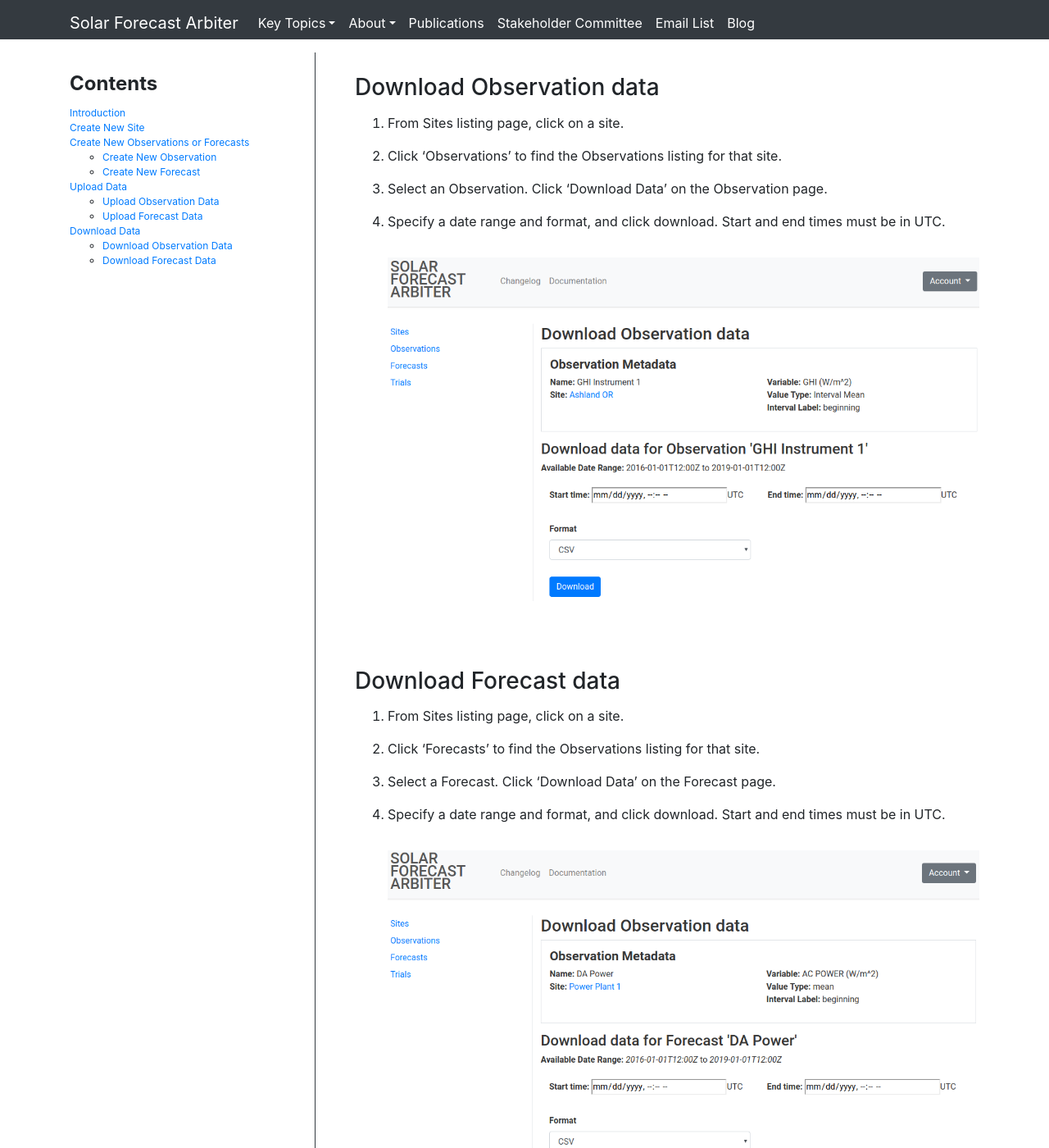
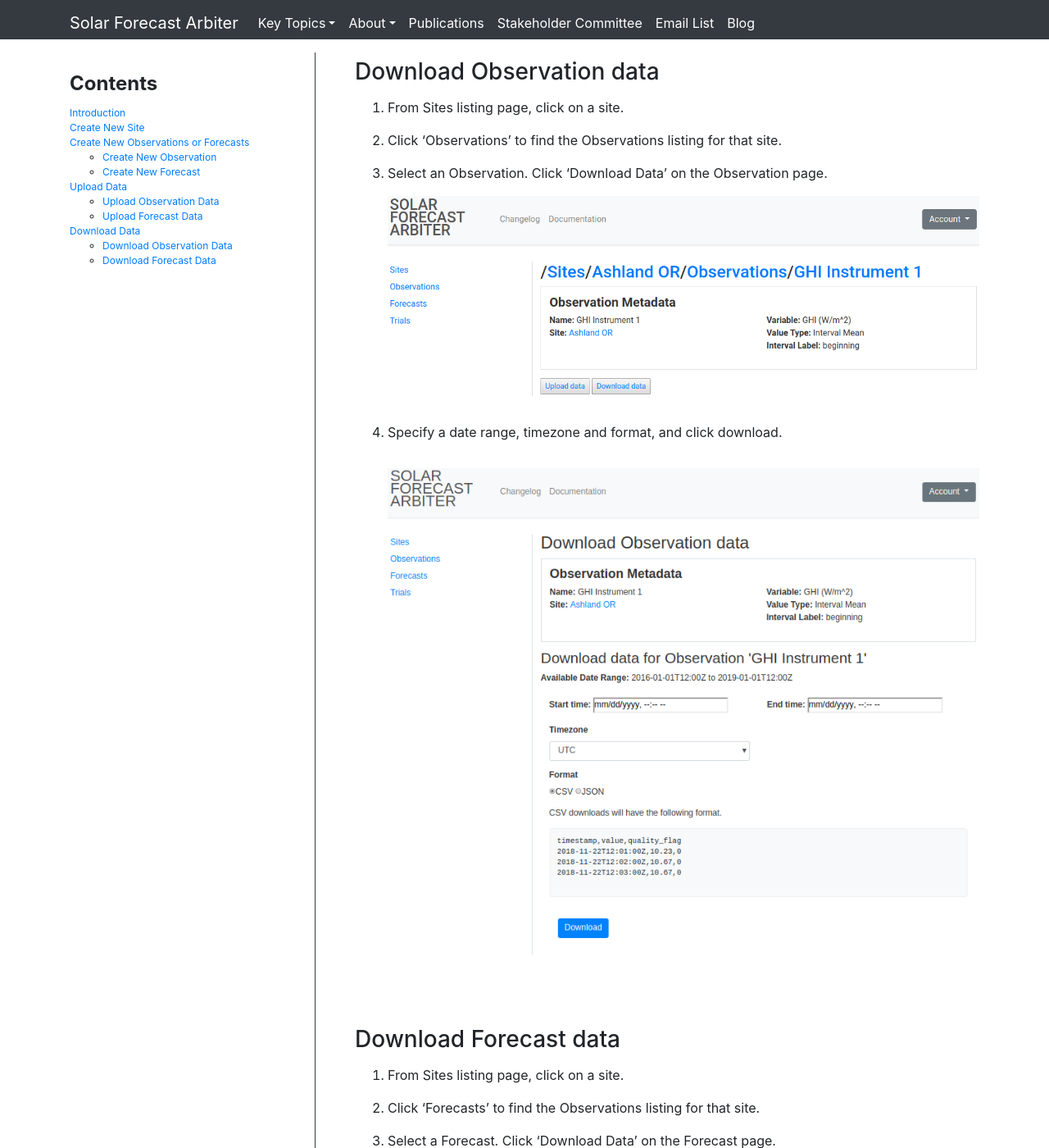
Before and after one commit to SolarArbiter/SolarArbiter.github.io, a Jekyll site: the page built from dashboarddoc.md, in a window 1280 px wide and 1400 px high, scrolled down 10918 px. Shown: the whole window at 82% size. Built offline with Jekyll 4.4.1, drawn with Linux system fonts in a browser that asks for light colours; comment, search, counter and statistics services are not loaded; our own code applies the rules of GitHub Pages for plain Markdown files; some of the changed text lies outside the part shown.

Commit message:
extra parameters placeholder, download form examples and radio buttons

```diff
--- a/dashboarddoc.md
+++ b/dashboarddoc.md
@@ -183,9 +183,9 @@ for details.
 2.  Click ‘Observations’ to find the Observations listing for that site.
 
 3.  Select an Observation. Click ‘Download Data’ on the Observation page.
+    <img class="my-3" src="/images/observation.png"/>
 
-4.  Specify a date range and format, and click download. Start and end
-	times must be in UTC.
+4.  Specify a date range, timezone and format, and click download.
 
 	<img class="my-3" src="/images/obs_download.png">
 
@@ -197,9 +197,9 @@ for details.
 2.  Click ‘Forecasts’ to find the Observations listing for that site.
 
 3.  Select a Forecast. Click ‘Download Data’ on the Forecast page.
+	<img class="my-3" src="/images/forecast.png"/>
 
-4.  Specify a date range and format, and click download. Start and end
-	times must be in UTC.
+4.  Specify a date range, timezone and format, and click download.
 
 	<img class="my-3" src="/images/fx_download.png">
 
```
Also changed, not shown: images/SiteForm.png, images/forecast_form.png, images/fx_download.png, images/obs_download.png, images/plant_site_form.png, images/weather_obs.png.
